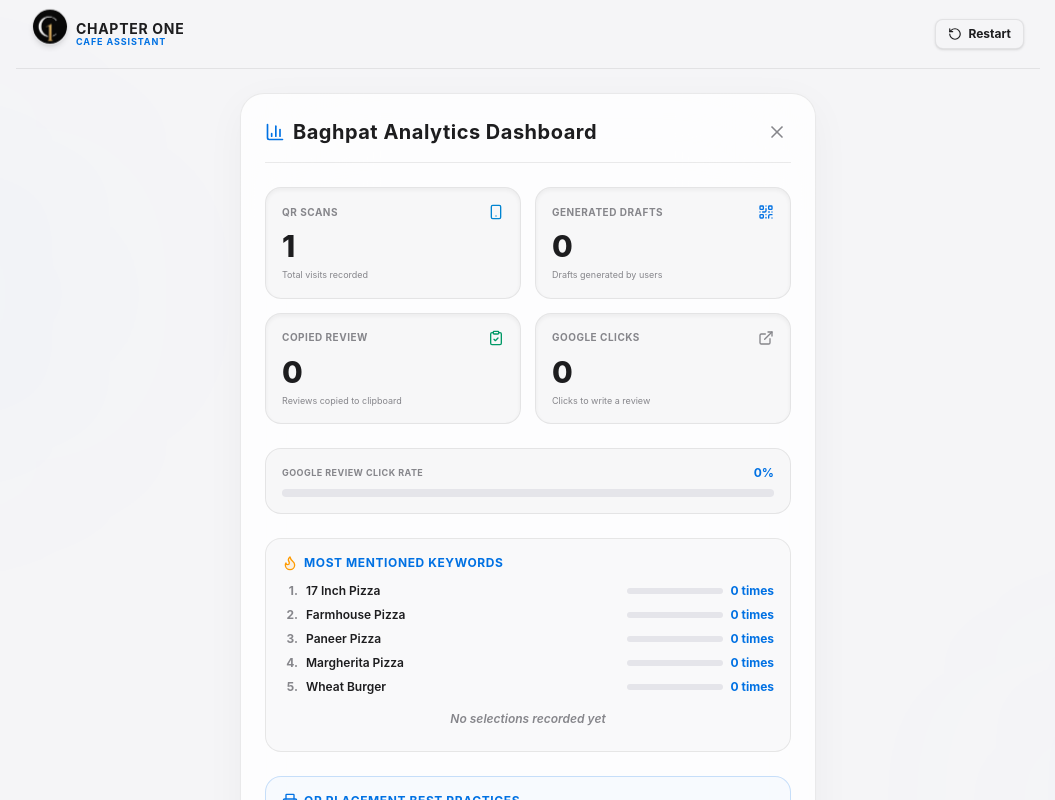
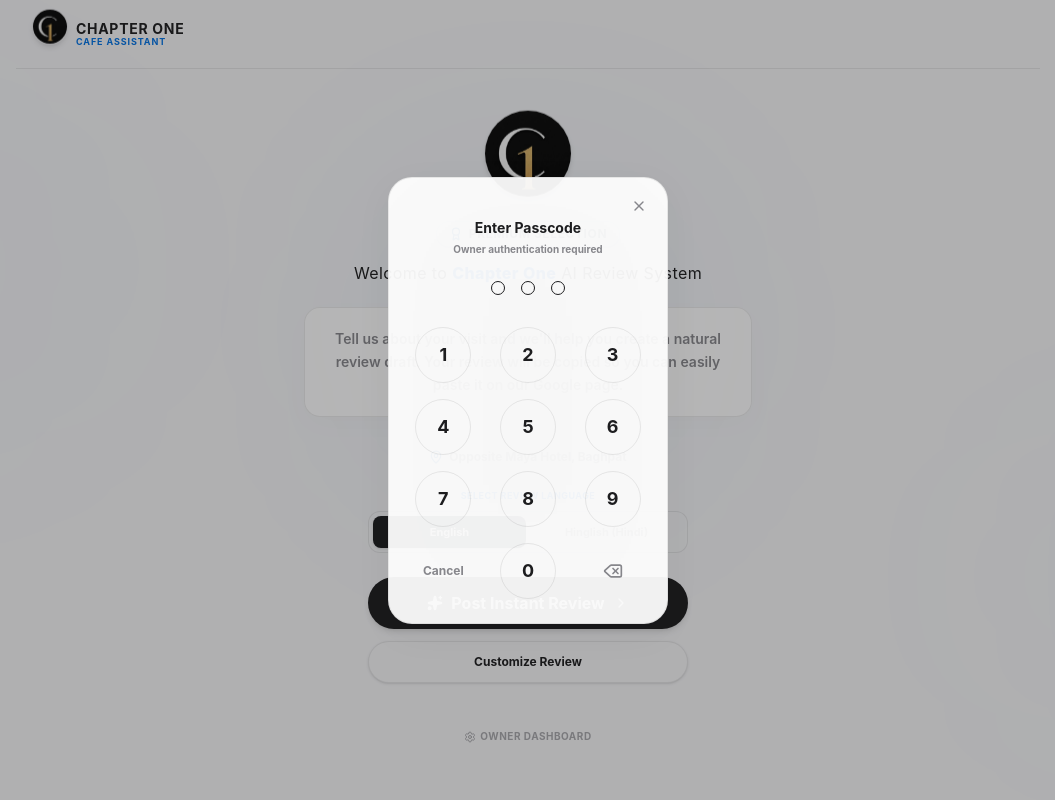
Before and after one commit to Scientist-Py/review-system, a React (Vite) app: page / in a window 1280 px wide. Both pictures are taken after a click on the button "OWNER DASHBOARD". Shown: the top 800 px of the page, without its empty margins (112-1167 px from the left). Built offline with nearby package versions, Linux system fonts and the light colour scheme; no server answers.

Commit message:
auth: implement passcode authentication (PIN 160) for Owner Dashboard access with Apple shake feedback

```diff
--- a/src/App.jsx
+++ b/src/App.jsx
@@ -6,6 +6,7 @@ import SuccessPopup from './components/SuccessPopup';
 import Toast from './components/Toast';
 import Logo from './components/Logo';
 import Dashboard from './components/Dashboard';
+import PinModal from './components/PinModal';
 import { generateReviewDraft } from './services/gemini';
 import { RotateCcw } from 'lucide-react';
 import confetti from 'canvas-confetti';
@@ -23,6 +24,7 @@ export default function App() {
   const [isSuccessOpen, setIsSuccessOpen] = useState(false);
   const [toast, setToast] = useState(null);
   const [showDashboard, setShowDashboard] = useState(false);
+  const [showPinModal, setShowPinModal] = useState(false);
 
   // User-approved examples list for few-shot learning
   const [userApprovedExamples, setUserApprovedExamples] = useState([]);
@@ -294,7 +296,7 @@ export default function App() {
             {currentPage === 'landing' && (
               <LandingSection
                 onStart={handleStartReview}
-                onOpenDashboard={() => setShowDashboard(true)}
+                onOpenDashboard={() => setShowPinModal(true)}
                 onInstantClick={handleInstantReview}
                 isGenerating={isGenerating}
               />
@@ -327,6 +329,12 @@ export default function App() {
         googleReviewLink={googleReviewLink}
       />
 
+      <PinModal
+        isOpen={showPinModal}
+        onClose={() => setShowPinModal(false)}
+        onSuccess={() => setShowDashboard(true)}
+      />
+
       {toast && (
         <Toast
           message={toast.message}
--- /dev/null
+++ b/src/components/PinModal.jsx
@@ -0,0 +1,137 @@
+import React, { useState, useEffect } from 'react';
+import { X, Delete } from 'lucide-react';
+
+export default function PinModal({ isOpen, onClose, onSuccess }) {
+  const [pin, setPin] = useState('');
+  const [isError, setIsError] = useState(false);
+
+  useEffect(() => {
+    if (!isOpen) return;
+    setPin('');
+    setIsError(false);
+  }, [isOpen]);
+
+  useEffect(() => {
+    if (pin.length === 3) {
+      if (pin === '160') {
+        onSuccess();
+        onClose();
+      } else {
+        setIsError(true);
+        // Reset after shake animation finishes
+        const timer = setTimeout(() => {
+          setPin('');
+          setIsError(false);
+        }, 400);
+        return () => clearTimeout(timer);
+      }
+    }
+  }, [pin, onSuccess, onClose]);
+
+  useEffect(() => {
+    const handleKeyDown = (e) => {
+      if (!isOpen) return;
+      if (e.key >= '0' && e.key <= '9') {
+        if (pin.length < 3) {
+          setPin((prev) => prev + e.key);
+        }
+      } else if (e.key === 'Backspace') {
+        setPin((prev) => prev.slice(0, -1));
+      } else if (e.key === 'Escape') {
+        onClose();
+      }
+    };
+    window.addEventListener('keydown', handleKeyDown);
+    return () => window.removeEventListener('keydown', handleKeyDown);
+  }, [isOpen, pin, onClose]);
+
+  if (!isOpen) return null;
+
+  const handleNumberClick = (num) => {
+    if (pin.length < 3) {
+      setPin((prev) => prev + num);
+    }
+  };
+
+  const handleDelete = () => {
+    setPin((prev) => prev.slice(0, -1));
+  };
+
+  return (
+    <div className="fixed inset-0 z-55 flex items-center justify-center p-4 animate-fade-in">
+      {/* Background Backdrop Blur */}
+      <div
+        onClick={onClose}
+        className="absolute inset-0 bg-[#121212]/30 backdrop-blur-md transition-opacity"
+      />
+
+      {/* Passcode Box */}
+      <div className={`relative w-full max-w-[280px] p-6 rounded-3xl border border-luxury-border bg-luxury-glass backdrop-blur-3xl shadow-gold-glow-lg text-center z-10 select-none text-luxury-textLight ${isError ? 'animate-shake' : 'animate-slide-up'}`}>
+
+        {/* Close Icon */}
+        <button
+          onClick={onClose}
+          className="absolute top-4 right-4 p-1 rounded-lg text-luxury-textMuted hover:text-luxury-textLight hover:bg-black/5 transition-all cursor-pointer"
+          aria-label="Close"
+        >
+          <X className="w-4 h-4" />
+        </button>
+
+        {/* Title */}
+        <div className="mt-4 mb-6">
+          <h3 className="text-sm font-sans font-bold text-luxury-textLight">Enter Passcode</h3>
+          <p className="text-[10px] text-luxury-textMuted font-sans font-bold mt-1">Owner authentication required</p>
+        </div>
+
+        {/* Apple Passcode Dots */}
+        <div className="flex justify-center gap-4 mb-8">
+          {[0, 1, 2].map((idx) => {
+            const isFilled = pin.length > idx;
+            return (
+              <div
+                key={idx}
+                className={`w-3.5 h-3.5 rounded-full border border-luxury-textLight transition-all duration-150 ${
+                  isFilled ? 'bg-luxury-textLight scale-110' : 'bg-transparent'
+                }`}
+              />
+            );
+          })}
+        </div>
+
+        {/* Numpad Layout */}
+        <div className="grid grid-cols-3 gap-y-4 gap-x-6 justify-items-center">
+          {[1, 2, 3, 4, 5, 6, 7, 8, 9].map((num) => (
+            <button
+              key={num}
+              onClick={() => handleNumberClick(num)}
+              className="w-14 h-14 rounded-full border border-luxury-border flex items-center justify-center text-lg font-sans font-bold text-luxury-textLight hover:bg-black/5 active:scale-90 transition-all cursor-pointer"
+            >
+              {num}
+            </button>
+          ))}
+          {/* Row 4 */}
+          <button
+            onClick={onClose}
+            className="w-14 h-14 flex items-center justify-center text-xs font-sans font-bold text-luxury-textMuted hover:text-luxury-textLight active:scale-95 transition-all cursor-pointer"
+          >
+            Cancel
+          </button>
+          <button
+            onClick={() => handleNumberClick(0)}
+            className="w-14 h-14 rounded-full border border-luxury-border flex items-center justify-center text-lg font-sans font-bold text-luxury-textLight hover:bg-black/5 active:scale-90 transition-all cursor-pointer"
+          >
+            0
+          </button>
+          <button
+            onClick={handleDelete}
+            className="w-14 h-14 flex items-center justify-center text-luxury-textMuted hover:text-luxury-textLight active:scale-95 transition-all cursor-pointer"
+            aria-label="Delete"
+          >
+            <Delete className="w-5 h-5" />
+          </button>
+        </div>
+
+      </div>
+    </div>
+  );
+}
--- a/src/index.css
+++ b/src/index.css
@@ -33,6 +33,7 @@
   --animate-slide-up: slideUp 0.6s cubic-bezier(0.16, 1, 0.3, 1) forwards;
   --animate-pulse-subtle: pulseSubtle 2.5s infinite ease-in-out;
   --animate-float: float 6s ease-in-out infinite;
+  --animate-shake: shake 0.4s ease-in-out;
 
   @keyframes fadeIn {
     0% { opacity: 0; }
@@ -49,6 +50,11 @@
   @keyframes float {
     0%, 100% { transform: translateY(0px); }
     50% { transform: translateY(-8px); }
+  }
+  @keyframes shake {
+    0%, 100% { transform: translateX(0); }
+    20%, 60% { transform: translateX(-6px); }
+    40%, 80% { transform: translateX(6px); }
   }
 }
 
```
